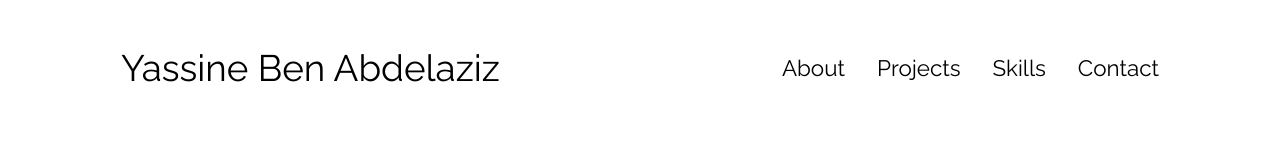
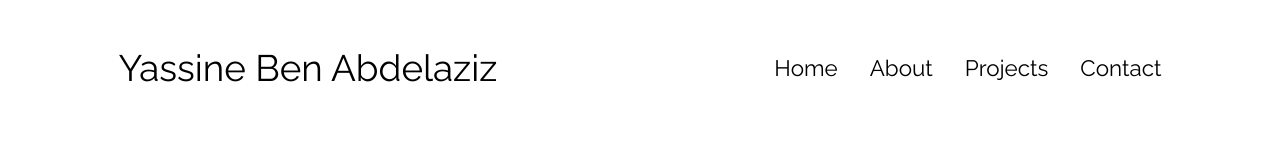
Before and after one commit to YassineBenAbdelaziz/portfolio, a React (Vite) app: page / in a window 1280 px wide. Shown: the top 160 px of the page. Built offline with nearby package versions, Linux system fonts and the light colour scheme.

Commit message:
Add react-scroll package and implement smooth scrolling

```diff
--- a/package.json
+++ b/package.json
@@ -5,7 +5,7 @@
   "type": "module",
   "scripts": {
     "dev": "vite",
-    "host":"vite --host",
+    "host": "vite --host",
     "build": "vite build",
     "lint": "eslint . --ext js,jsx --report-unused-disable-directives --max-warnings 0",
     "preview": "vite preview"
@@ -15,7 +15,8 @@
     "react-dom": "^18.2.0",
     "react-multi-carousel": "^2.8.5",
     "react-rough-notation": "^1.0.5",
-    "react-router-dom": "^6.23.0"
+    "react-router-dom": "^6.23.0",
+    "react-scroll": "^1.9.0"
   },
   "devDependencies": {
     "@types/react": "^18.2.66",
--- a/src/components/Home.jsx
+++ b/src/components/Home.jsx
@@ -1,14 +1,36 @@
 import React from 'react';
+import { Element } from 'react-scroll';
 import About from './About';
 import ProjectsOverview from './ProjectsOverview';
 import Contact from './Contact';
+import { useEffect } from 'react';
+import { useLocation } from 'react-router-dom';
+import { scroller } from 'react-scroll';
+
 
 const Home = () => {
+
+    const location = useLocation();
+
+    useEffect(() => {
+        if (location.hash === '#about') {
+          scroller.scrollTo('about', { smooth: true, duration: 500 });
+        } else if (location.hash === '#contact') {
+          scroller.scrollTo('contact', { smooth: true, duration: 500 });
+        }
+      }, [location]);
+
     return (
         <>
+        <Element name="about">
             <About />
-            <ProjectsOverview />
+        </Element>
+
+        <ProjectsOverview />
+
+        <Element name="contact">
             <Contact />
+        </Element>
         </>
     );
 };
--- a/src/components/Nav.jsx
+++ b/src/components/Nav.jsx
@@ -1,33 +1,44 @@
 import React from 'react';
-import { useState } from 'react';
+import { useState, useEffect } from 'react';
 import styles from './Nav.module.css';
-import { useLocation } from 'react-router-dom';
+import {  useLocation, useNavigate } from 'react-router-dom';
+import { Link } from 'react-router-dom';
 
 
-const Nav = () => {
+const Nav = ( { aboutRef, contactRef }) => {
 
     const [isOpen, setIsOpen] = useState(false);
+    const navigate = useNavigate();
+
+
+
+    const navigateTo = (path) => {
+        console.log(path);
+        navigate(path);
+    }
 
     const toggleMenu = () => {
         setIsOpen(!isOpen);
         console.log(isOpen);
     }
 
+
     const location = useLocation();
     const isHomePage = location.pathname === '/';
+
 
     return (
         <div className={styles.container} >
             <nav className={styles.desktopNav}>
-                <div className={`${styles.myname}`}>
+                <div className={`${styles.myname}`} onClick={()=> navigateTo('/')} >
                     Yassine Ben Abdelaziz
                 </div>
                 <div >
                     <ul className={`${styles.links}`} >
-                        <li className={styles.navItem}><a href={isHomePage ? "#about" : "/#about"}>About</a></li>
-                        <li className={styles.navItem}><a href={isHomePage ? "#projects" : "/#projects"}>Projects</a></li>
-                        <li className={styles.navItem}><a href="#skills">Skills</a></li>
-                        <li className={styles.navItem}><a href={isHomePage ? "#contact" : "/#contact"}>Contact</a></li>
+                        <li className={styles.navItem} ><Link to="/">Home</Link></li>
+                        <li className={styles.navItem} ><Link to="/#about">About</Link></li>
+                        <li className={styles.navItem} ><Link to="/projects">Projects</Link></li>
+                        <li className={styles.navItem} ><Link to="/#contact">Contact</Link></li>
                     </ul>
                 </div>
             </nav>
--- a/src/components/Nav.module.css
+++ b/src/components/Nav.module.css
@@ -45,7 +45,7 @@ nav {
 
 .myname {
     font-size: calc(1.5rem + 1vw);
-    cursor: default;
+    cursor: pointer;
 }
 
 
```
Also changed, not shown: 1 other file (tests, documents, lock files or other folders).
